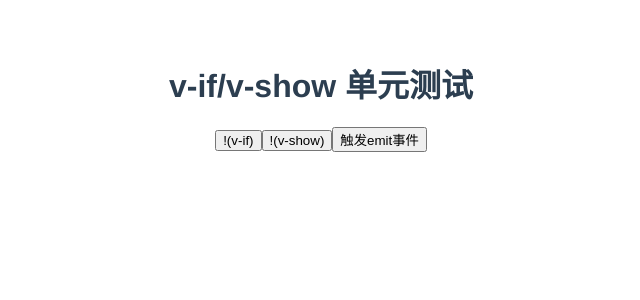
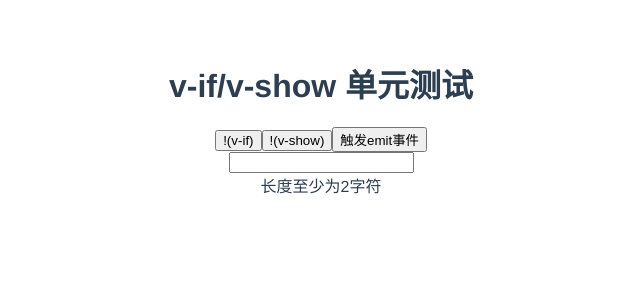
Before and after one commit to Q-jiuqiu/Vue, a Vue app: page / in a window 1280 px wide. Shown: the top 300 px of the page, without its empty margins (319-959 px from the left). Built offline with nearby package versions, Linux system fonts and the light colour scheme.

Commit message:
setValue、setProps、props的使用

```diff
--- a/src/App.vue
+++ b/src/App.vue
@@ -7,16 +7,19 @@
 
   <div>
     <ifAndShow />
+    <props :minLength="2" />
   </div>
 </template>
 
 <script>
 // import HelloWorld from './components/HelloWorld.vue'
 import ifAndShow from "@/UnitTest/ifAndShow/ifAndShow.vue";
+import props from "@/UnitTest/props/props.vue";
 export default {
   name: "App",
   components: {
-    ifAndShow
+    ifAndShow,
+    props
     // HelloWorld
   }
 };
--- /dev/null
+++ b/src/UnitTest/props/props.vue
@@ -0,0 +1,41 @@
+<template>
+  <div>
+    <input
+      type="text"
+      v-model="value"
+    />
+    <div
+      class="tips"
+      v-if="error"
+      data-test="error"
+    >长度至少为{{minLength}}字符</div>
+  </div>
+</template>
+
+<script>
+export default {
+  props: {
+    minLength: {
+      type: Number,
+      default: () => 10
+    }
+  },
+  data() {
+    return {
+      value: ""
+    };
+  },
+  computed: {
+    error() {
+      if (this.value.length > this.minLength) {
+        return false;
+      } else {
+        return true;
+      }
+    }
+  }
+};
+</script>
+
+<style>
+</style>
```
Also changed, not shown: 2 other files (tests, documents, lock files or other folders).
